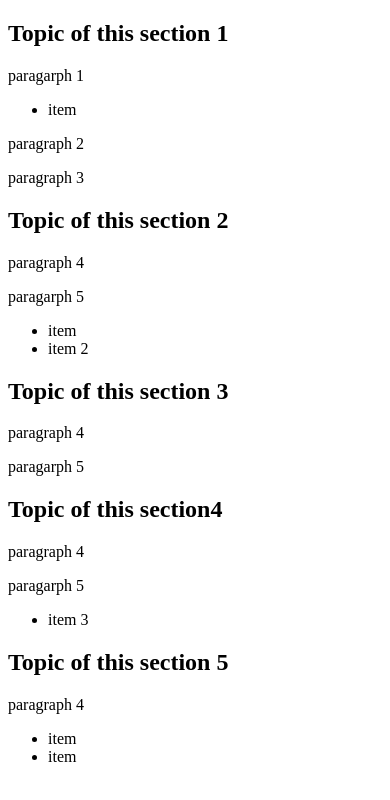
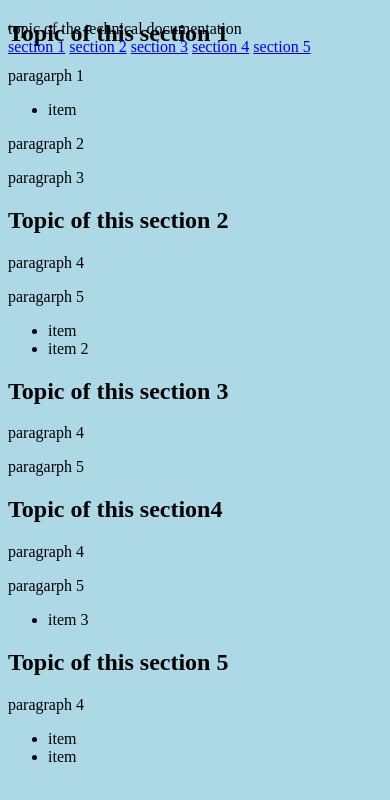
Before and after one commit to amsyemen/microverse_alex, a plain HTML site: page index.html in a window 390 px wide. Drawn offline with Linux system fonts and the light colour scheme.

Commit message:
css update

```diff
--- a/css/style.css
+++ b/css/style.css
@@ -0,0 +1,18 @@
+#navbar {
+    position: fixed;
+
+
+}
+
+#navbar li {
+    color: #4d4e53;
+    border-top: 1px solid;
+    list-style: none;
+    position: relative;
+    width: 100%;
+  }
+  @media only screen and (max-width: 600px) {
+    body {
+      background-color: lightblue;
+    }
+  }
--- a/index.html
+++ b/index.html
@@ -4,12 +4,29 @@
     <meta charset="UTF-8" />
     <title>Fork Me! FCC: Test Suite Template</title>
     <link rel="stylesheet" href="css/style.css" />
+    <!-- <style>
+    .Pstyle {
+      text-align: center;
+
+    }
+
+    </style> -->
   </head>
 
   <body>
-    <nav id="navbar"></nav>
+    <nav id="navbar"   >
+      <header>
+        topic of the technical documentation
+      </header>
+      <a class="nav-link" href="#section_1">section 1</a>
+      <a class="nav-link" href="#section_2">section 2</a>
+      <a class="nav-link" href="#section_3">section 3</a>
+      <a class="nav-link" href="#section_4">section 4</a>
+      <a class="nav-link" href="#section_5">section 5</a>
+    </nav>
     <main id="main-doc">
       <section class="main-section">
+
         <header id="section_1">
           <h1>Topic of this section 1</h1>
         </header>
```
